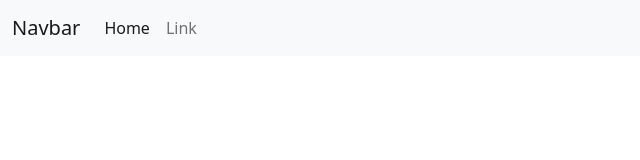
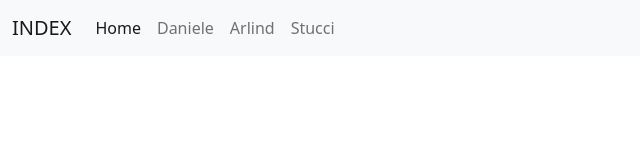
Before and after one commit to sonostucci/22marzo, a plain HTML site: page index.html in a window 1280 px wide. Shown: the whole page, without its empty margins (0-640 px from the left). Drawn offline with nearby package versions, Linux system fonts and the light colour scheme.

Commit message:
Navbar index

```diff
--- a/index.html
+++ b/index.html
@@ -15,17 +15,23 @@
 
     <nav class="navbar navbar-expand-lg navbar-light bg-light">
         <div class="container-fluid">
-          <a class="navbar-brand" href="#">Navbar</a>
+          <a class="navbar-brand" href="#">INDEX</a>
           <button class="navbar-toggler" type="button" data-bs-toggle="collapse" data-bs-target="#navbarSupportedContent" aria-controls="navbarSupportedContent" aria-expanded="false" aria-label="Toggle navigation">
             <span class="navbar-toggler-icon"></span>
           </button>
           <div class="collapse navbar-collapse" id="navbarSupportedContent">
             <ul class="navbar-nav me-auto mb-2 mb-lg-0">
               <li class="nav-item">
-                <a class="nav-link active" aria-current="page" href="#">Home</a>
+                <a class="nav-link active" aria-current="page" href="index.html">Home</a>
               </li>
               <li class="nav-item">
-                <a class="nav-link" href="#">Link</a>
+                <a class="nav-link" href="daniele.html">Daniele</a>
+              </li>
+              <li class="nav-item">
+                <a class="nav-link" href="arlind.html">Arlind</a>
+              </li>
+              <li class="nav-item">
+                <a class="nav-link" href="stucci.html">Stucci</a>
               </li>
             </ul>
           </div>
```
